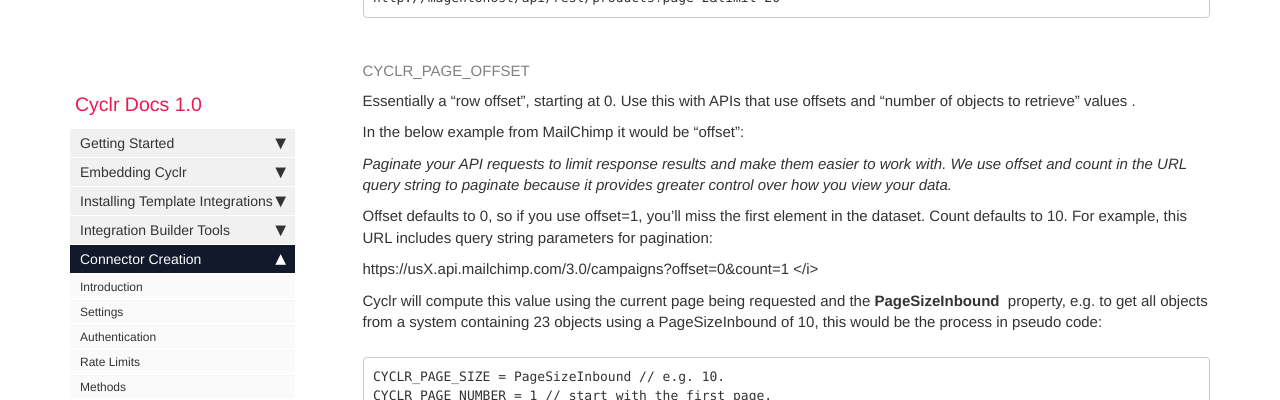
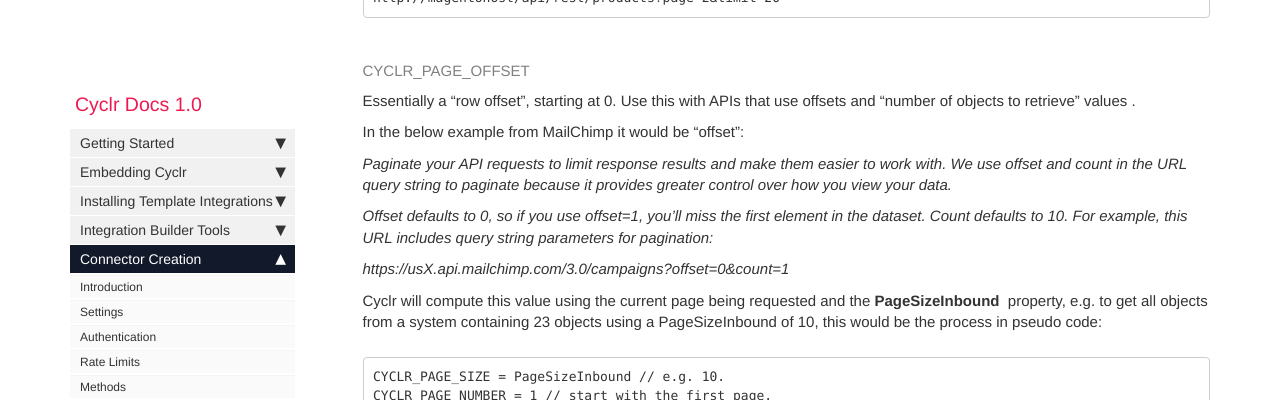
Before and after one commit to sneakysneak/docs, a Jekyll site: the page built from pages/custom-connectors/11-paging.md, in a window 1280 px wide and 900 px high, scrolled down 1256 px. Shown: the top 400 px of the window. Built offline with Jekyll 4.4.1, drawn with Linux system fonts in a browser that asks for light colours; nearby versions of some CDN libraries; comment, search, counter and statistics services are not loaded.

Commit message:
Update 11-paging.md

```diff
--- a/pages/custom-connectors/11-paging.md
+++ b/pages/custom-connectors/11-paging.md
@@ -42,12 +42,11 @@ Essentially a “row offset”, starting at 0. Use this with APIs that use offse
 
 In the below example from MailChimp it would be “offset”:
 
-<i>Paginate your API requests to limit response results and make them easier to work with. We use offset and count in the URL query string to paginate because it provides greater control over how you view your data.
+<i>Paginate your API requests to limit response results and make them easier to work with. We use offset and count in the URL query string to paginate because it provides greater control over how you view your data.</i>
 
-Offset defaults to 0, so if you use offset=1, you’ll miss the first element in the dataset. Count defaults to 10. For example, this URL includes query string parameters for pagination:
+<i>Offset defaults to 0, so if you use offset=1, you’ll miss the first element in the dataset. Count defaults to 10. For example, this URL includes query string parameters for pagination:</i>
 
-https://usX.api.mailchimp.com/3.0/campaigns?offset=0&count=1
-</i>
+<i>https://usX.api.mailchimp.com/3.0/campaigns?offset=0&count=1</i>
 
 Cyclr will compute this value using the current page being requested and the **PageSizeInbound ** property, e.g. to get all objects from a system containing 23 objects using a PageSizeInbound of 10, this would be the process in pseudo code:
 
```
